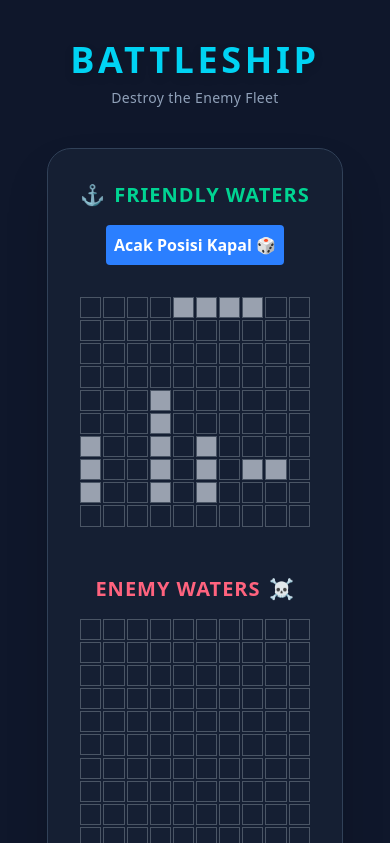
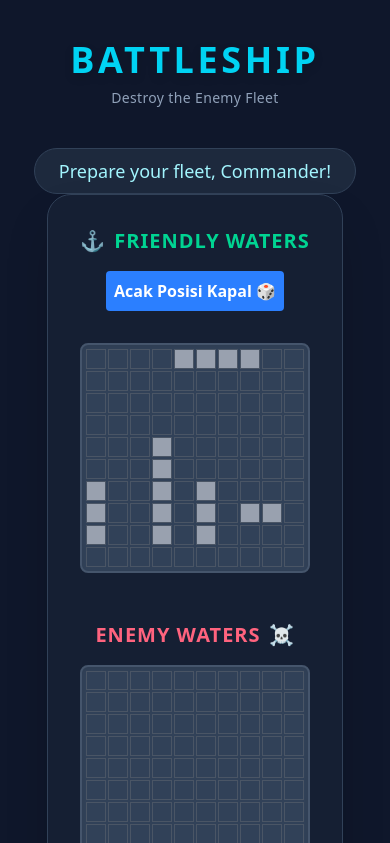
Before and after one commit to jejejullian/Battleship-OP, a website built with Vite: page index.html in a window 390 px wide. Both pictures are taken after a click on the button "Acak Posisi Kapal 🎲". Shown: the top 843 px of the page. Built offline with nearby package versions, Linux system fonts and the light colour scheme.

Commit message:
fix: disable random ship button during game and improve mobile UI layout

```diff
--- a/index.html
+++ b/index.html
@@ -14,6 +14,9 @@
         <h1 class="text-4xl font-extrabold tracking-widest text-cyan-400 uppercase drop-shadow-lg">Battleship</h1>
         <p class="mt-2 text-slate-400 text-sm tracking-wide">Destroy the Enemy Fleet</p>
       </header>
+
+      <!-- Status Game (win/lose) -->
+      <div id="game-info" class="text-lg font-medium text-center text-cyan-200 bg-slate-800 px-6 py-2 rounded-full border border-slate-700">Prepare your fleet, Commander!</div>
 
       <!-- =====BOARD GAME===== -->
       <section class="flex flex-col md:flex-row gap-12 bg-slate-800/50 p-8 rounded-3xl border border-slate-700 shadow-2xl backdrop-blur-sm">
@@ -40,9 +43,6 @@
       <section class="mt-8 flex flex-col items-center gap-4">
         <!-- Restart Button  -->
         <button id="restart-btn" class="text-lg font-medium text-center text-cyan-200 bg-slate-800 px-6 py-2 rounded-full border border-slate-700 cursor-pointer">Restart</button>
-
-        <!-- Status Game (win/lose) -->
-        <div id="game-info" class="text-lg font-medium text-center text-cyan-200 bg-slate-800 px-6 py-2 rounded-full border border-slate-700">Prepare your fleet, Commander!</div>
       </section>
     </main>
 
--- a/src/game/gameController.js
+++ b/src/game/gameController.js
@@ -40,9 +40,17 @@ function playRound(x, y) {
 }
 
 function randomizePlayerOne(){
-  if(player1){
-    player1.gameboard.reset()
-    placeComputerShips(player1)
+  // Check if the game has started?
+  const isGameStarted = player2.gameboard.shots.length > 0 || player2.gameboard.missedAttacks.length > 0;
+
+  if (isGameStarted) {
+    alert("🚫 Permainan sedang berlangsung! Anda tidak bisa mengacak kapal.");
+    return;
+  }
+
+  if (player1) {
+    player1.gameboard.reset();
+    placeComputerShips(player1);
   }
 }
 
--- a/src/ui/board.js
+++ b/src/ui/board.js
@@ -4,17 +4,33 @@ import { renderFleet } from "./fleet";
 
 export function renderBoards() {
   const data = getPlayers();
+  renderPlayerBoard(data.player1);
+  renderComputerBoard(data.player2);
 
-  renderPlayerBoard(data.player1);
+  const randomBtn = document.getElementById("random-btn");
+  const isGameStarted = data.player2.gameboard.shots.length > 0 || data.player2.gameboard.missedAttacks.length > 0;
 
-  renderComputerBoard(data.player2);
+  if (randomBtn) {
+    if (isGameStarted) {
+      // Disable Button
+      randomBtn.disabled = true;
+      randomBtn.textContent = "Game Started 🔒";
+      randomBtn.classList.add("opacity-50", "cursor-not-allowed", "bg-gray-600");
+      randomBtn.classList.remove("bg-blue-500");
+    } else {
+      // Enable Button
+      randomBtn.disabled = false;
+      randomBtn.textContent = "Acak Posisi Kapal 🎲";
+      randomBtn.classList.remove("opacity-50", "cursor-not-allowed", "bg-gray-600");
+      randomBtn.classList.add("bg-blue-500");
+    }
+  }
 }
 
 function renderPlayerBoard(player) {
   const playerBoard = document.querySelector("#player-board");
 
   playerBoard.innerHTML = "";
-  playerBoard.className = "";
   playerBoard.classList.add("grid", "grid-cols-10", "gap-0.5", "w-full", "max-w-md", "mx-auto");
 
   const board1 = player.gameboard.board;
@@ -98,7 +114,6 @@ function renderComputerBoard(computer) {
   const computerBoard = document.querySelector("#computer-board");
 
   computerBoard.innerHTML = "";
-  computerBoard.className = "";
   computerBoard.classList.add("grid", "grid-cols-10", "gap-0.5", "w-full", "max-w-md", "mx-auto");
 
   const board2 = computer.gameboard.board;
--- a/src/ui/fleet.js
+++ b/src/ui/fleet.js
@@ -24,6 +24,7 @@
 
     // --- Button Random (MOBILE/TABLET) 📱 ---
     const randomBtn = document.createElement("button");
+    randomBtn.id = "random-btn";
     randomBtn.textContent = "Acak Posisi Kapal 🎲";
 
     randomBtn.classList.add(
```
